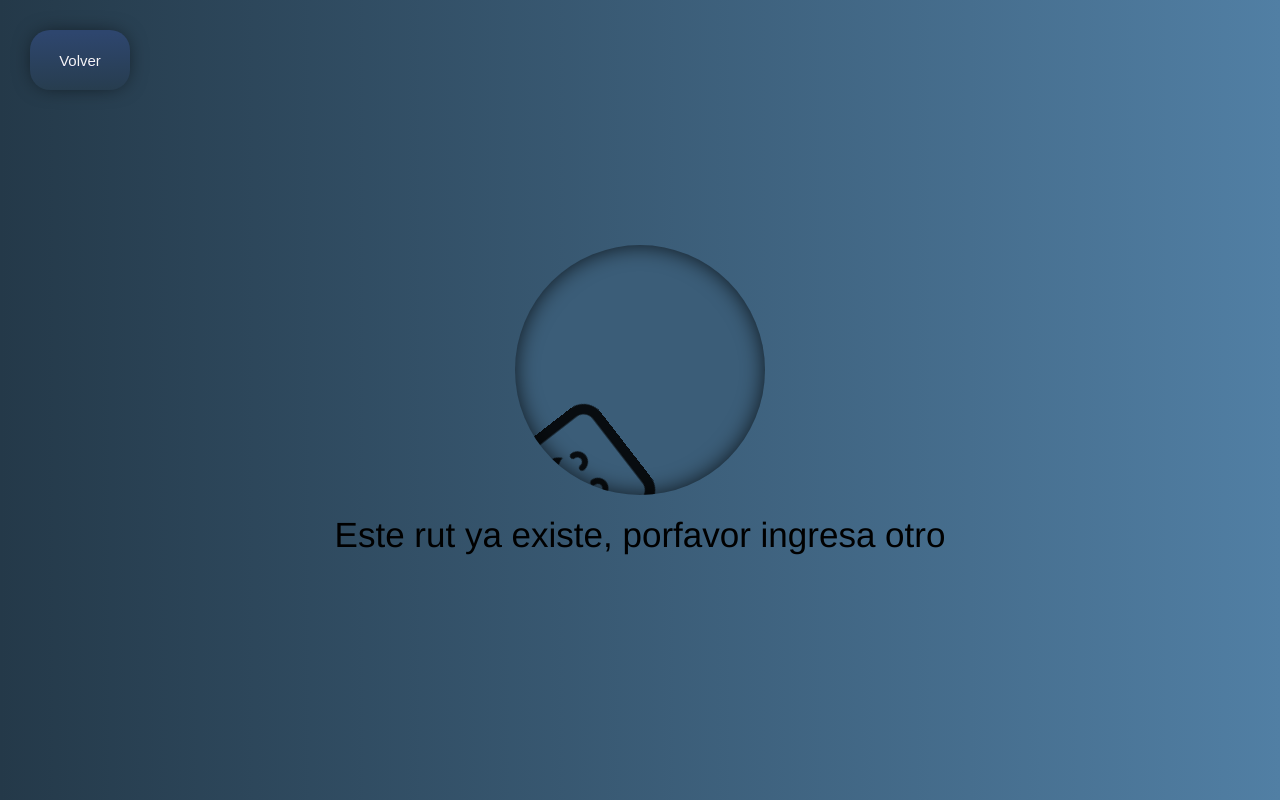
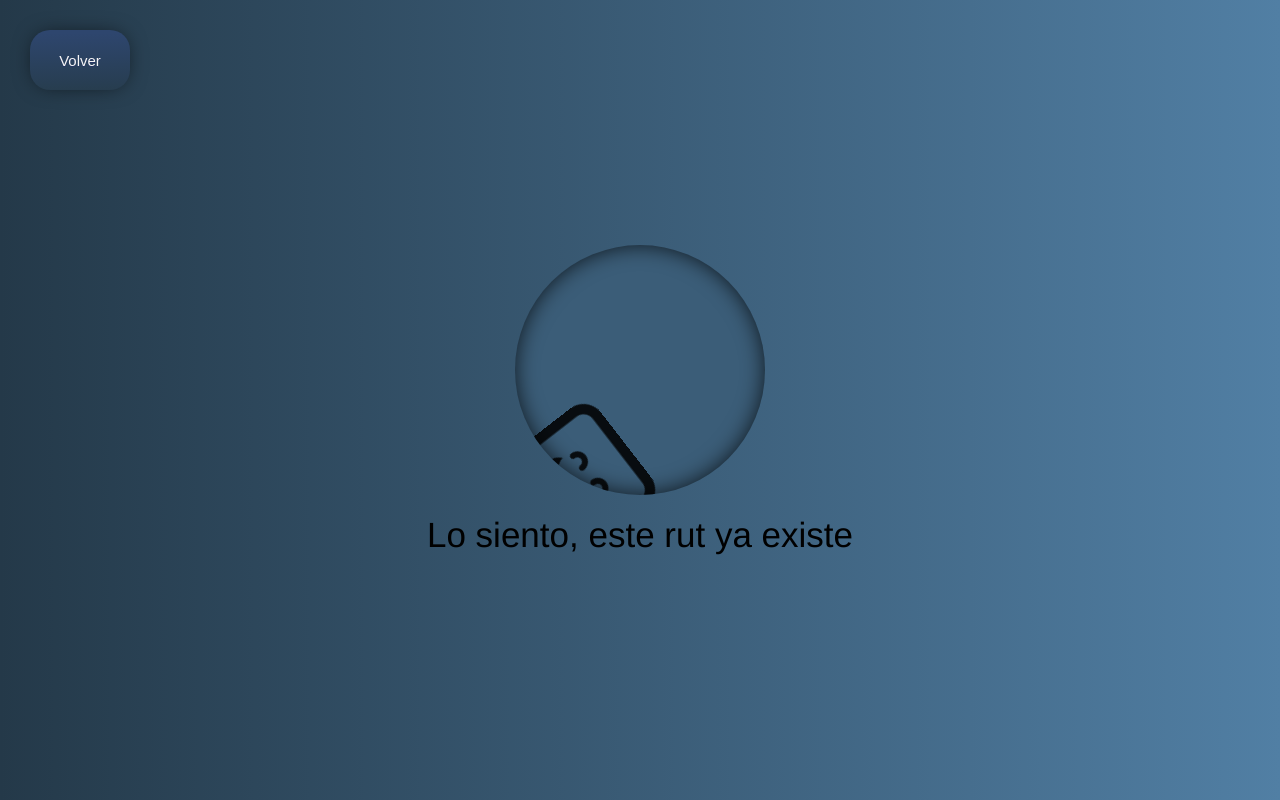
Before and after one commit to bastipls/citt-nuevos, a Django app: page /registro/error/ in a window 1280 px wide. Run offline with Django 3.2, Linux system fonts and the light colour scheme; the visitor is signed in with stand-in values (Sample User, id 1).

Commit message:
Arreglo ortografia template error

```diff
--- a/citt/templates/citt/error.html
+++ b/citt/templates/citt/error.html
@@ -21,7 +21,7 @@
       <div class="container-face">
           <img class="wow hinge" data-wow-iteration="4"  data-wow-duration="3s" src="{% static 'img/sad.png' %}" alt="Imagen sad">
       </div>
-      <p>Este rut ya existe, porfavor ingresa otro</p>
+      <p>Lo siento, este rut ya existe</p>
 
     <script src="{% static 'js/wow.js' %}"></script>
     <script>
```
